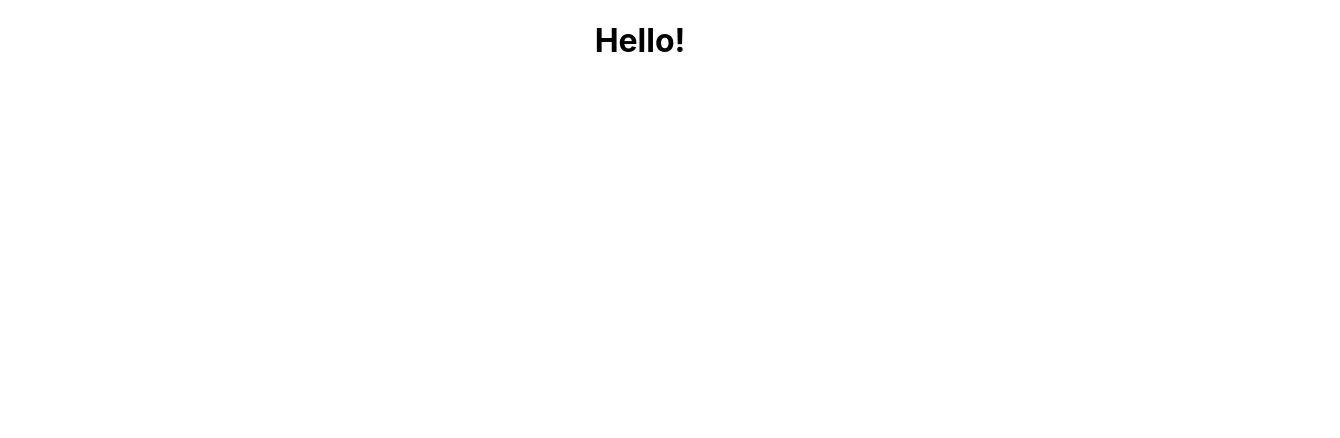
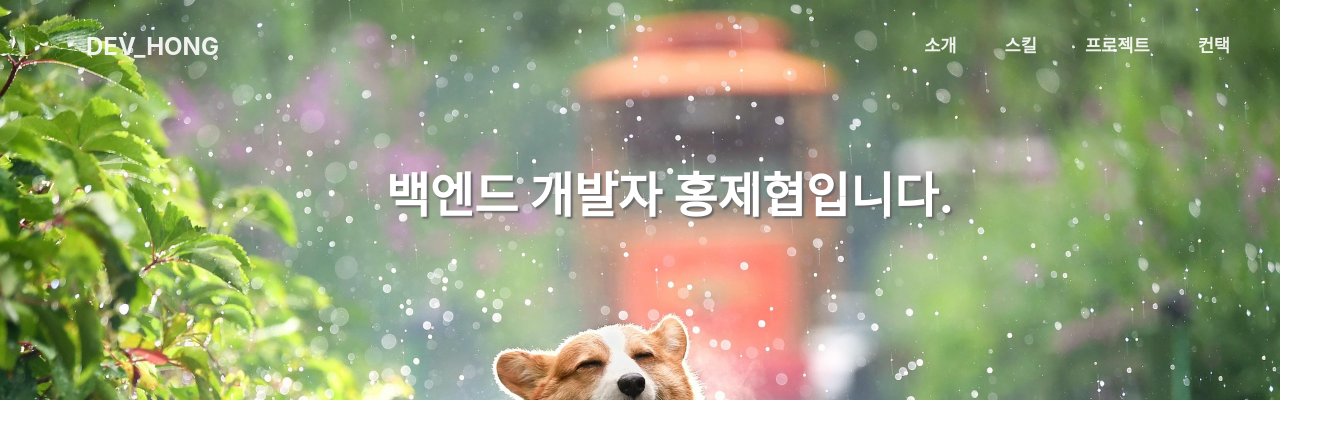
Before and after one commit to HongJeHyeop/My-Landing-Page, a React (Create React App) app: page / in a window 1280 px wide. Shown: the top 438 px of the page, 1340 px wide, since content can reach past the window. Built offline with nearby package versions, Linux system fonts and the light colour scheme.

Commit message:
230621_create_header

```diff
--- a/src/App.css
+++ b/src/App.css
@@ -1,38 +1,16 @@
-.App {
-  text-align: center;
+* {
+    margin: 0;
+    padding: 0;
 }
 
-.App-logo {
-  height: 40vmin;
-  pointer-events: none;
+a {
+    text-decoration: none;
 }
 
-@media (prefers-reduced-motion: no-preference) {
-  .App-logo {
-    animation: App-logo-spin infinite 20s linear;
-  }
+li {
+    list-style-type: none;
 }
 
-.App-header {
-  background-color: #282c34;
-  min-height: 100vh;
-  display: flex;
-  flex-direction: column;
-  align-items: center;
-  justify-content: center;
-  font-size: calc(10px + 2vmin);
-  color: white;
+.App {
+    min-width: 1340px;
 }
-
-.App-link {
-  color: #61dafb;
-}
-
-@keyframes App-logo-spin {
-  from {
-    transform: rotate(0deg);
-  }
-  to {
-    transform: rotate(360deg);
-  }
-}
--- a/src/App.js
+++ b/src/App.js
@@ -1,10 +1,11 @@
-import logo from './logo.svg';
 import './App.css';
+
+import Header from './components/Header';
 
 function App() {
     return (
         <div className="App">
-            <h1> Hello! </h1>
+            <Header/>
         </div>
     );
 }
--- /dev/null
+++ b/src/components/Header.js
@@ -0,0 +1,29 @@
+import '../css/header.css'
+
+function Header() {
+    return (
+        <div id="header">
+            <div id="header-wrap">
+                <div id="header-top">
+                    <div id="logo">
+                        <h2>DEV_HONG</h2>
+                    </div>
+                    <div id="header-list">
+                        <ul>
+                            <li>소개</li>
+                            <li>스킬</li>
+                            <li>프로젝트</li>
+                            <li>컨택</li>
+                        </ul>
+                    </div>
+                </div>
+                <div id="header-main">
+                    <h1>백엔드 개발자 홍제협입니다.</h1>
+                    <p></p>
+                </div>
+            </div>
+        </div>
+    )
+}
+
+export default Header;
--- /dev/null
+++ b/src/css/header.css
@@ -0,0 +1,47 @@
+#header {
+    height: 400px;
+    background: url("../img/backgroundImage.jpg") no-repeat fixed top;
+    background-size: cover;
+
+}
+#header-wrap {
+    width: 1200px;
+    height: 400px;
+    margin: 0 auto;
+    box-sizing: border-box;
+    /*background-color: #2e5656;*/
+}
+#header-wrap > #header-top {
+    display: flex;
+    justify-content: space-between;
+}
+
+/* 로고 */
+#header-top > #logo {
+    padding: 2rem 1rem;
+    color: rgba(255, 255, 255, 0.9);
+}
+
+/* 메뉴 */
+#header-top > #header-list {
+    padding: 2rem 1rem
+}
+#header-top > #header-list > ul {
+    display: flex;
+}
+#header-top > #header-list > ul > li {
+    margin: 0 1.5rem;
+    font-size: 1.1rem;
+    font-weight: bold;
+    color: rgba(255, 255, 255, 0.9);
+}
+
+/* 메인 내용 */
+#header-main > h1 {
+    margin-top: 4rem;
+    text-align: center;
+    text-shadow: 2px 2px 2px #666;
+    font-size: 3rem;
+    color: rgb(255, 255, 255);
+
+}
```
Also changed, not shown: src/img/backgroundImage.jpg (added).
